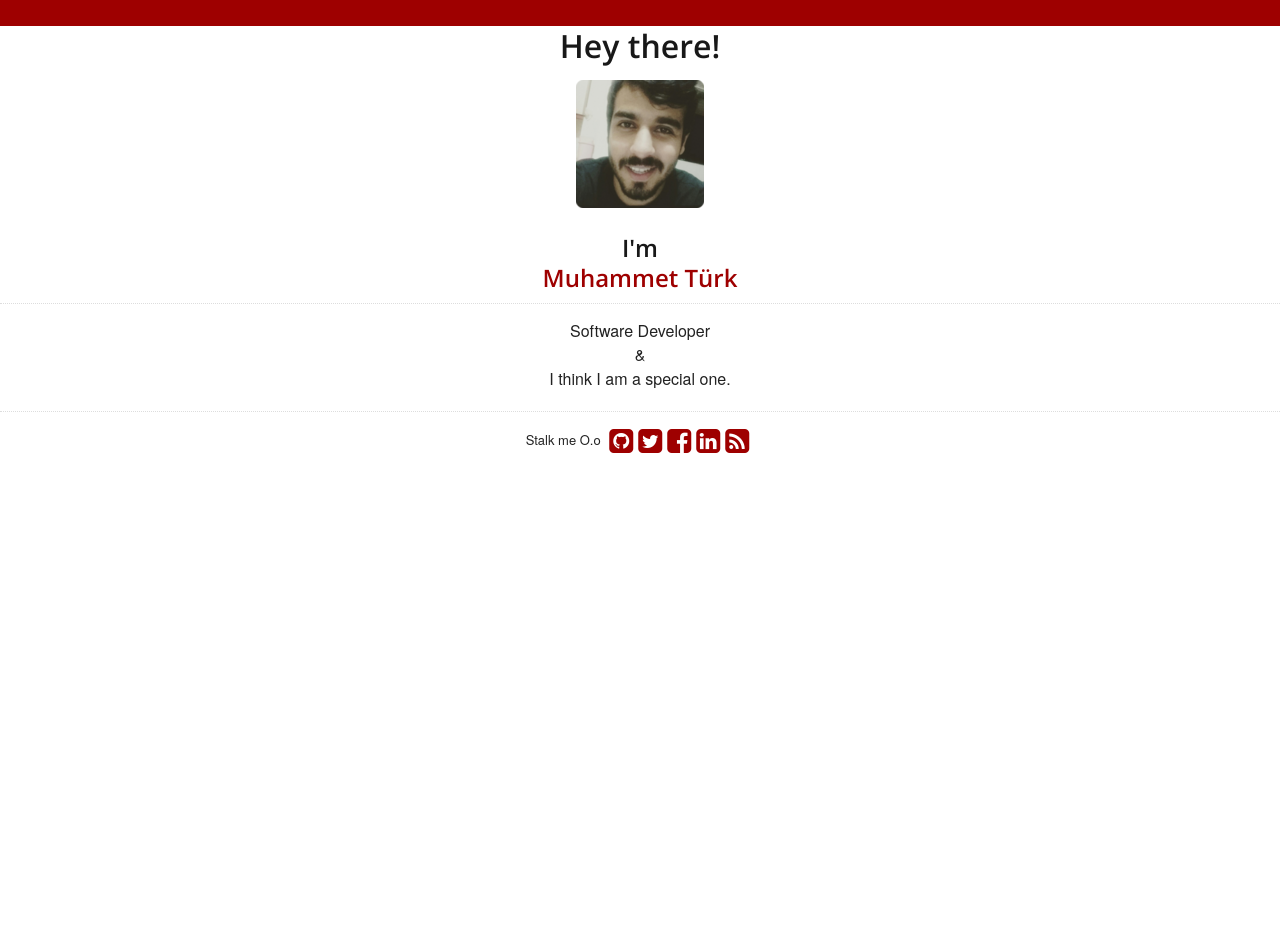
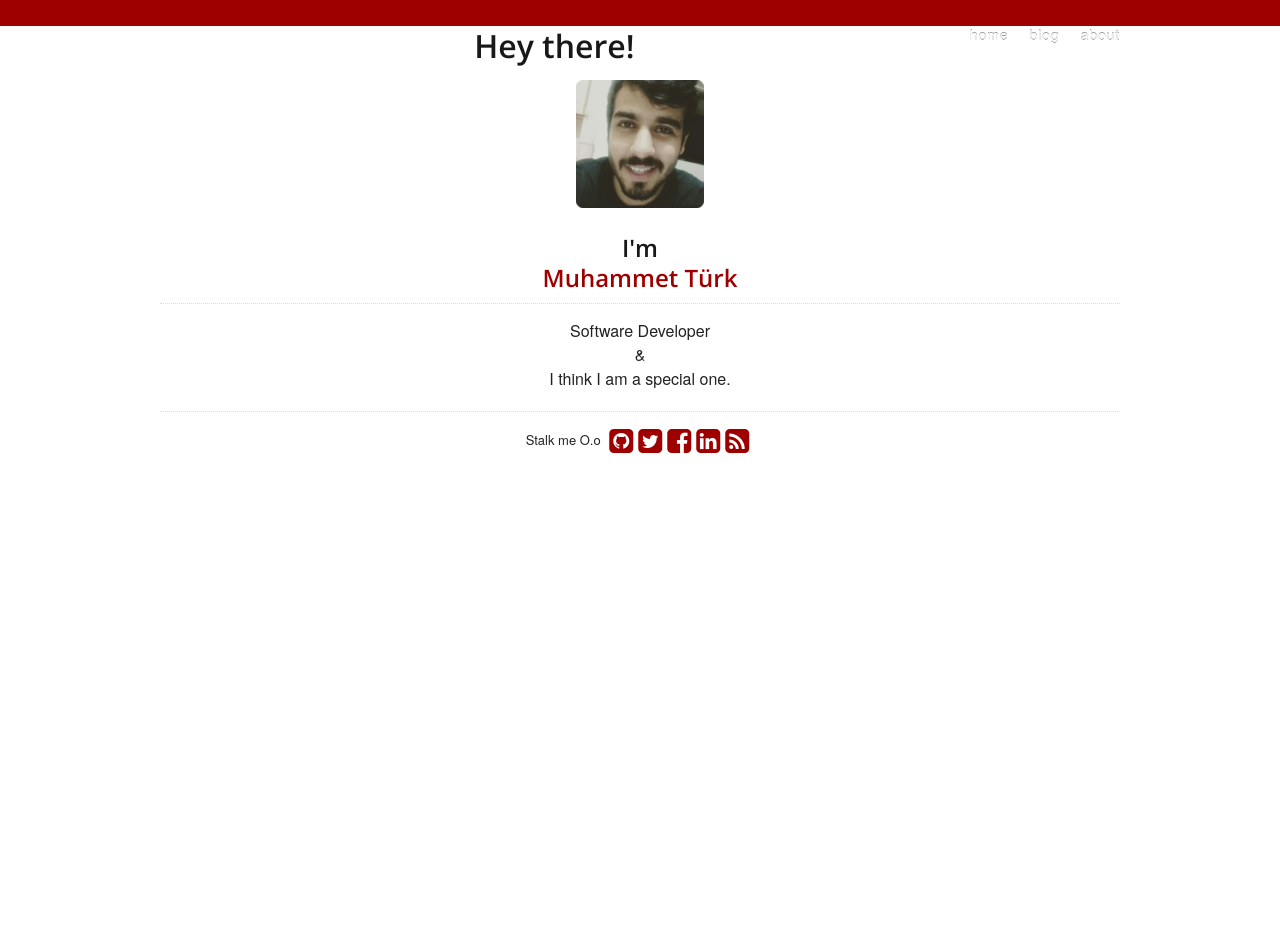
Before and after one commit to mturk111/mturk111.github.io, a Jekyll site: the page built from index.html, in a window 1280 px wide. Built offline with Jekyll 4.4.1, drawn with Linux system fonts in a browser that asks for light colours; nearby versions of some CDN libraries.

Commit message:
Update default-without-footer.html

```diff
--- a/_layouts/default-without-footer.html
+++ b/_layouts/default-without-footer.html
@@ -19,6 +19,7 @@
   <link href="https://maxcdn.bootstrapcdn.com/font-awesome/4.4.0/css/font-awesome.min.css" rel="stylesheet" integrity="sha256-k2/8zcNbxVIh5mnQ52A0r3a6jAgMGxFJFE2707UxGCk= sha512-ZV9KawG2Legkwp3nAlxLIVFudTauWuBpC10uEafMHYL0Sarrz5A7G79kXh5+5+woxQ5HM559XX2UZjMJ36Wplg==" crossorigin="anonymous">
 </head>
 <body>
+  <div class="container" style="margin-top: "0";">
 <div id="topbar">
         <ul>
           <li><a href="/about">about</a></li>
@@ -27,6 +28,7 @@
         </ul>
       </div>
   <div>
+</div>
       {% include sidebar.html %}
   </div>
 </div>
```
